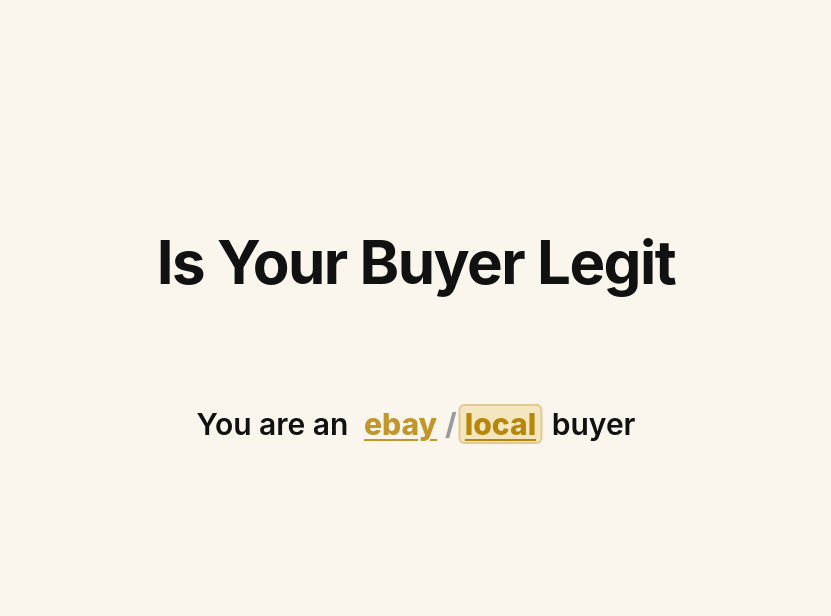
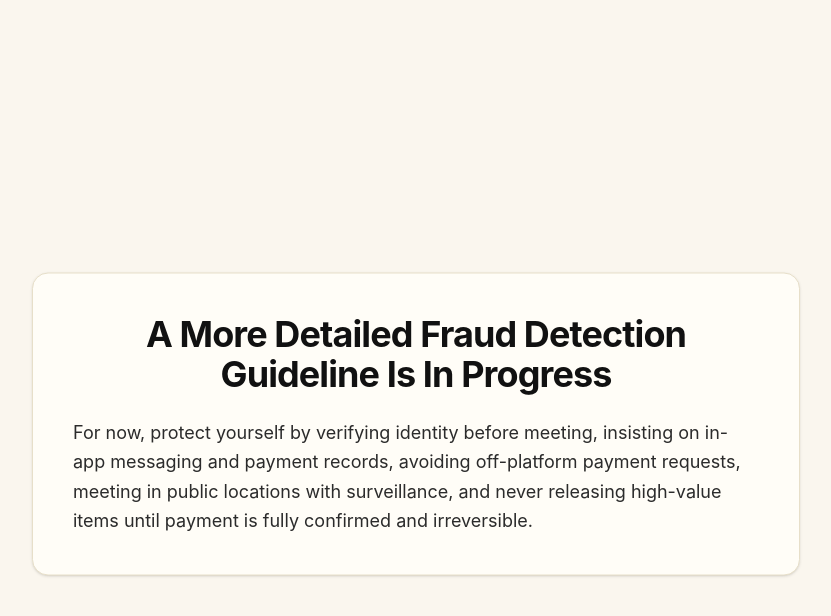
Before and after one commit to yyss8/IsBuyerLegit, a React (Vite) app: page / in a window 1280 px wide. Both pictures are taken after a click on the button "local". Shown: the top 616 px of the page, without its empty margins (224-1055 px from the left). Built offline with nearby package versions, Linux system fonts and the light colour scheme.

Commit message:
feat: show local fraud guidance panel and pointer option cues

```diff
--- a/note/AI.md
+++ b/note/AI.md
@@ -115,3 +115,21 @@
 - Shifted base background to warmer white (`#FAF6EE`) from greyer white.
 
 **Status**: Completed and synchronized with styling/interaction request.
+
+---
+
+## Task: Local Option Replacement Panel + Pointer Affordance (March 1, 2026)
+
+**Objective**:
+Make options explicitly pointer-selectable and replace the intro/questions with a guidance panel when `local` is selected.
+
+**Implementation Details**:
+- Added explicit `cursor-pointer` styling on inline option buttons.
+- Added conditional rendering flow:
+  - Default: animated hero + `"You are an ebay/local buyer"` selector.
+  - On `local` click: replaces both heading and first question with a dedicated panel.
+- Added replacement panel content:
+  - Title: `"A More Detailed Fraud Detection Guideline Is In Progress"` (grammar corrected).
+  - General prevention guidance paragraph covering identity verification, in-app records, payment caution, public meetup safety, and release-after-confirmation behavior.
+
+**Status**: Completed and integrated.
--- a/src/PlatformRouting.jsx
+++ b/src/PlatformRouting.jsx
@@ -29,6 +29,17 @@
     <div className="min-h-screen bg-[#FAF6EE] text-[#111111] p-6 font-sans">
       <div className="mx-auto min-h-screen flex items-center justify-center">
         <div className="w-full text-center relative h-[60vh]">
+          {selectedPlatform === 'local' ? (
+            <div className="absolute left-1/2 top-1/2 w-full max-w-3xl -translate-x-1/2 -translate-y-1/2 rounded-2xl border border-[#E7DFC9] bg-[#FFFDF7] p-8 md:p-10 text-left shadow-sm">
+              <h2 className="text-3xl md:text-4xl font-bold tracking-tight text-center">
+                A More Detailed Fraud Detection Guideline Is In Progress
+              </h2>
+              <p className="mt-6 text-lg leading-relaxed text-[#2B2B2B]">
+                For now, protect yourself by verifying identity before meeting, insisting on in-app messaging and payment records, avoiding off-platform payment requests, meeting in public locations with surveillance, and never releasing high-value items until payment is fully confirmed and irreversible.
+              </p>
+            </div>
+          ) : (
+            <>
               <div
                 className={`absolute left-1/2 -translate-x-1/2 transition-all duration-1000 ease-out ${
                   hasMovedUp
@@ -48,7 +59,7 @@
                 <span>You are an </span>
                 <button
                   onClick={() => handleSelect('ebay')}
-              className={`mx-1 px-1 rounded-sm font-extrabold underline decoration-2 underline-offset-4 transition-all duration-300 hover:text-[#B8860B] hover:bg-[#F4E7C0] focus:outline-none focus:ring-2 focus:ring-[#B8860B]/40 ${
+                  className={`cursor-pointer mx-1 px-1 rounded-sm font-extrabold underline decoration-2 underline-offset-4 transition-all duration-300 hover:text-[#B8860B] hover:bg-[#F4E7C0] focus:outline-none focus:ring-2 focus:ring-[#B8860B]/40 ${
                     selectedPlatform === 'ebay' ? 'text-[#B8860B] bg-[#F4E7C0]' : 'text-[#C1972B]'
                   }`}
                 >
@@ -57,7 +68,7 @@
                 <span className="font-bold text-[#9A9A9A]">/</span>
                 <button
                   onClick={() => handleSelect('local')}
-              className={`mx-1 px-1 rounded-sm font-extrabold underline decoration-2 underline-offset-4 transition-all duration-300 hover:text-[#B8860B] hover:bg-[#F4E7C0] focus:outline-none focus:ring-2 focus:ring-[#B8860B]/40 ${
+                  className={`cursor-pointer mx-1 px-1 rounded-sm font-extrabold underline decoration-2 underline-offset-4 transition-all duration-300 hover:text-[#B8860B] hover:bg-[#F4E7C0] focus:outline-none focus:ring-2 focus:ring-[#B8860B]/40 ${
                     selectedPlatform === 'local' ? 'text-[#B8860B] bg-[#F4E7C0]' : 'text-[#C1972B]'
                   }`}
                 >
@@ -65,6 +76,8 @@
                 </button>
                 <span> buyer</span>
               </div>
+            </>
+          )}
         </div>
       </div>
     </div>
```
Lines whose indentation alone changed are shown as unchanged.
